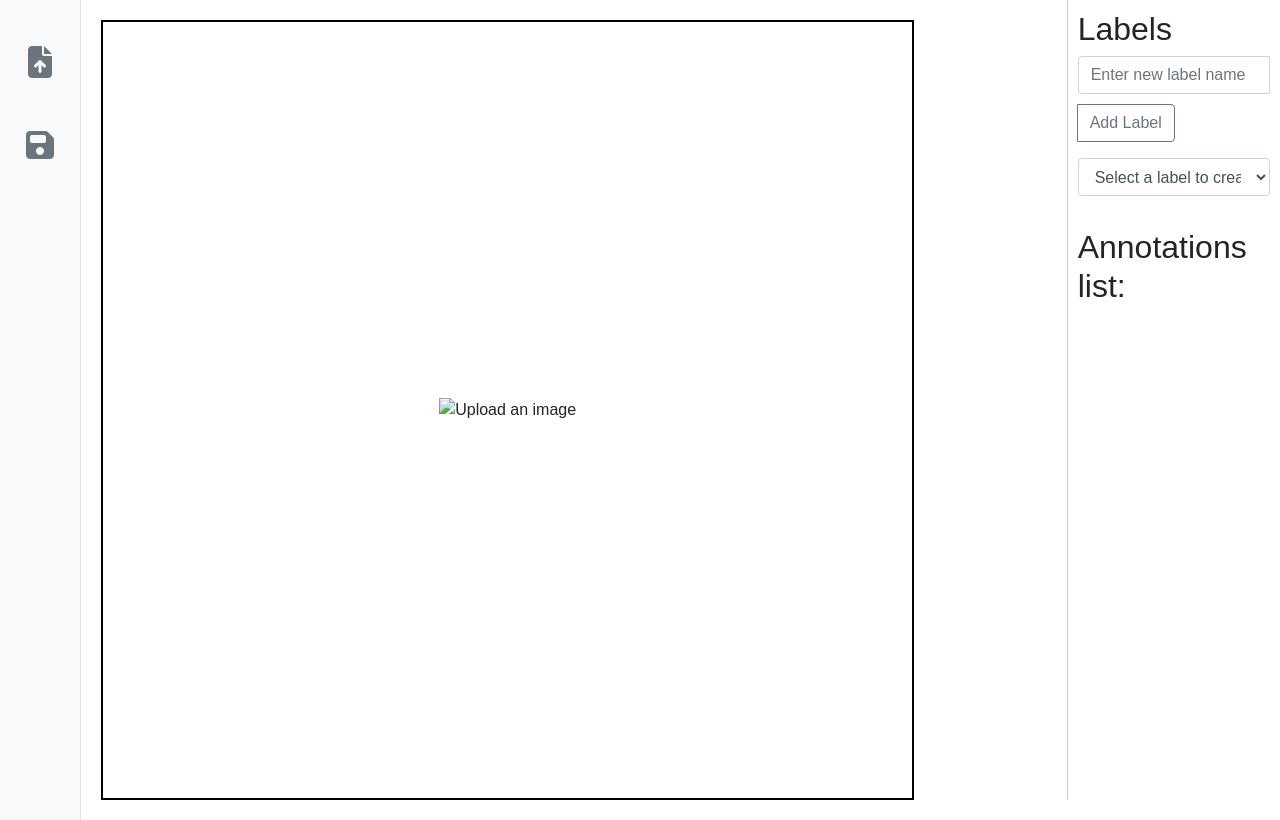
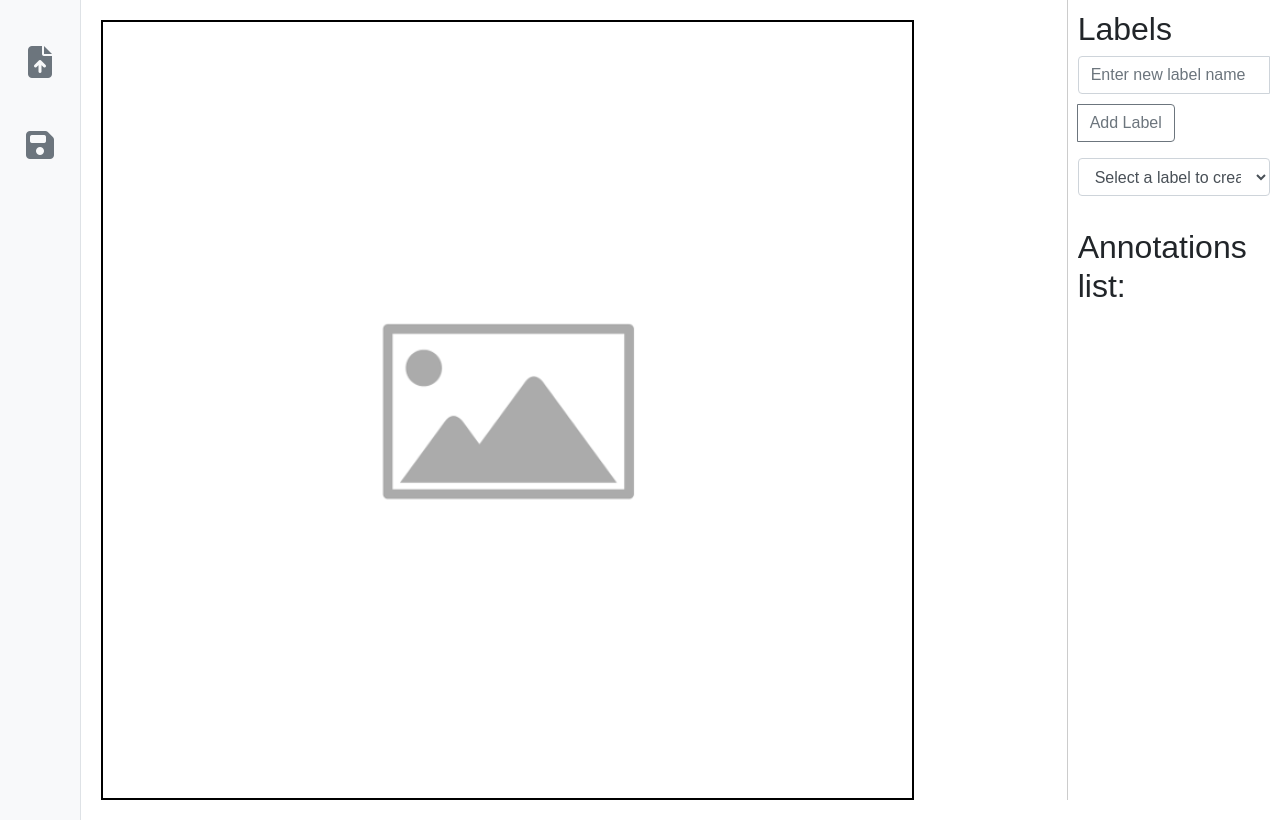
Before and after one commit to test1055825/BBox2, a Flask app: page / in a window 1280 px wide. Run offline with Flask 3, Linux system fonts and the light colour scheme; some libraries are stand-ins or nearby versions.

Commit message:
Add placeholder image for empty image container in index.html

```diff
--- a/templates/index.html
+++ b/templates/index.html
@@ -29,7 +29,7 @@
             <div class="main-area col-md-8">
                 <div id="mainContent">
                     <div id="imageContainer" class="imageContainer">
-                        <img id="image" src="" alt="Upload an image" class="img-fluid">
+                        <img id="image" src="static/images/placeholder.png" alt="Upload an image" class="img-fluid">
                         <canvas id="canvas"></canvas>
                     </div>
                 </div>
```
Also changed, not shown: static/images/placeholder.png (added).
